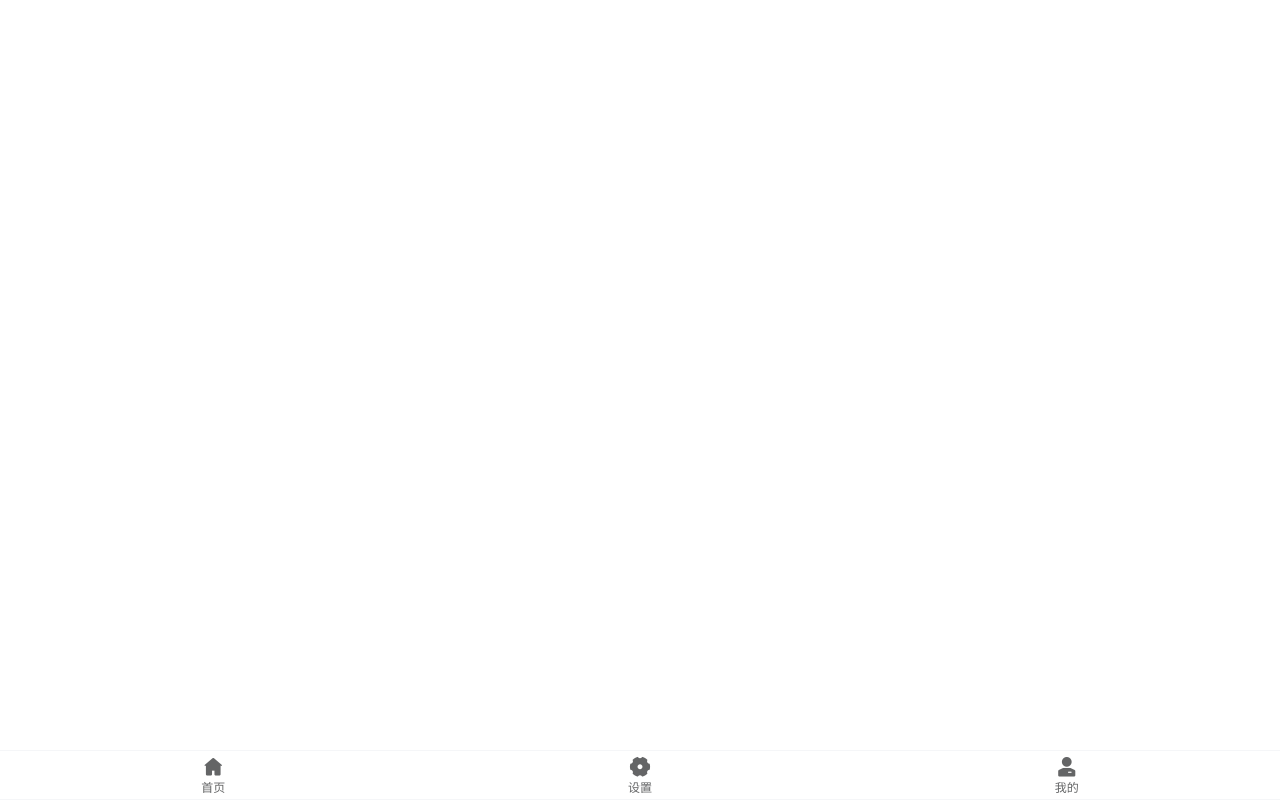
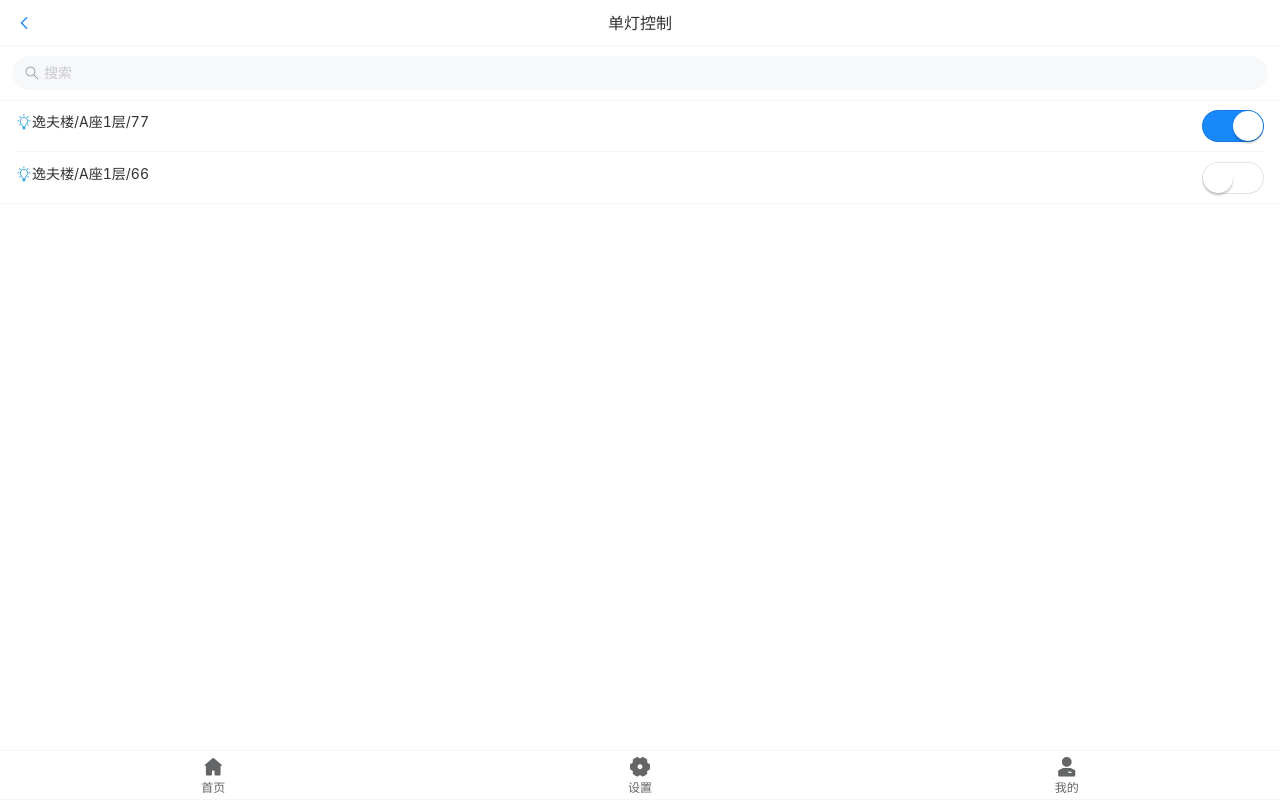
Before and after one commit to gw850402/hello-world, a Vue app: page /#/singleLight in a window 1280 px wide. Built offline with nearby package versions, Linux system fonts and the light colour scheme.

Commit message:
单灯控制

```diff
--- a/src/components/Home.vue
+++ b/src/components/Home.vue
@@ -2,7 +2,7 @@
   <div>
     <van-nav-bar border title="首页"></van-nav-bar>
     <van-grid :column-num="3" :border="false" square>
-      <van-grid-item text="单灯控制" v-slot:icon>
+      <van-grid-item text="单灯控制" to="/singleLight" v-slot:icon>
         <van-icon class-prefix="my-icon" name="deng-kai" color="#1296db" size="48"/>
       </van-grid-item>
       <van-grid-item text="群组控制" v-slot:icon>
--- /dev/null
+++ b/src/components/single_light/SingleLight.vue
@@ -0,0 +1,76 @@
+<template>
+  <div>
+    <van-nav-bar border title="单灯控制" left-arrow @click-left="onClickNavBarLeft"></van-nav-bar>
+    <van-search placeholder="搜索" autofocus shape="round" :maxlength="50" v-model="searchValue" @search="onSearchSingleLight"/>
+    <van-list v-model="loading" :finished="finished" finished-text="" @load="onListLoad">
+      <van-cell-group >
+        <van-cell v-for="light in singleLightList" :key="light.num" :title="light.name" >
+          <van-icon slot="icon" class-prefix="my-icon" name="dengpao" color="#1296db" style="line-height: inherit;"/>
+          <van-switch slot="right-icon" v-model="light.checked" @change="lightSwitchChange"/>
+        </van-cell>
+      </van-cell-group>
+    </van-list>
+  </div>
+</template>
+
+<script>
+  import { NavBar } from 'vant';
+  import { Search } from 'vant';
+  import { List } from 'vant';
+  import { Cell, CellGroup } from 'vant';
+  import { Icon } from 'vant';
+  import { Switch } from 'vant';
+
+  export default {
+    name: 'SingleLight',
+    components: {
+      [NavBar.name]: NavBar,
+      [Search.name]: Search,
+      [List.name]: List,
+      [Cell.name]: Cell,
+      [CellGroup.name]: CellGroup,
+      [Icon.name]: Icon,
+      [Switch.name]: Switch
+    },
+    data () {
+      return {
+        msg: "我是SingleLight 组件",
+        searchValue:'',
+        loading:false,
+        finished:false,
+        singleLightList:[
+          {
+            num:77,
+            name:'逸夫楼/A座1层/77',
+            checked:true
+          },
+          {
+            num:66,
+            name:'逸夫楼/A座1层/66',
+            checked:false
+          },
+        ]
+      }
+    },
+    methods:{
+      onClickNavBarLeft:function(){
+        // 点击回退的时候当做地址回退
+        this.$router.go(-1);
+      },
+      onSearchSingleLight:function(){
+        window.console.log(this.searchValue);
+      },
+      onListLoad:function(){
+        // 加载状态结束
+        this.loading = false;
+        this.finished = true;
+      },
+      lightSwitchChange:function(checked){
+        window.console.log(checked);
+      }
+    }
+  }
+</script>
+
+<style>
+</style>
--- a/src/router.js
+++ b/src/router.js
@@ -5,6 +5,7 @@ import VueRouter from "vue-router";
 import home from "./components/Home.vue";
 import setting from "./components/Setting.vue";
 import clientUser from "./components/ClientUser.vue";
+import singleLight from "./components/single_light/SingleLight.vue";
 
 // 要告诉 vue 使用 vueRouter
 Vue.use(VueRouter);
@@ -23,6 +24,10 @@ const routes = [
     component: clientUser
   },
   {
+    path:"/singleLight",
+    component: singleLight
+  },
+  {
     path: '/',
     redirect: '/home' ,
   }
```
